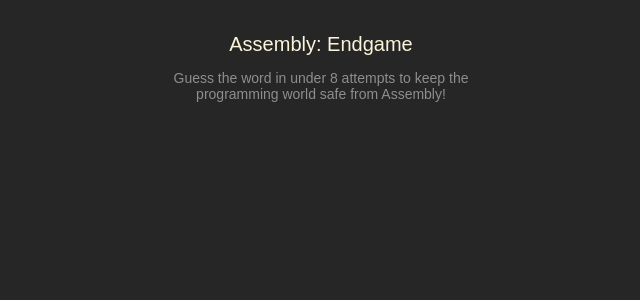
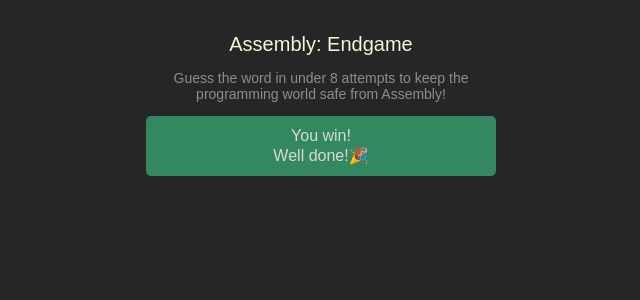
Before and after one commit to kolodziejmateusz/Assembly-Endgame-Word-Guess, a React (Vite) app in the folder Assembly-Endgame-Capstone-Project/: page / in a window 1280 px wide. Shown: the top 300 px of the page, without its empty margins (319-959 px from the left). Built offline with nearby package versions, Linux system fonts and the light colour scheme.

Commit message:
Assembly Endgame - Status Section - my styles

```diff
--- a/Assembly-Endgame-Capstone-Project/src/App.css
+++ b/Assembly-Endgame-Capstone-Project/src/App.css
@@ -28,3 +28,14 @@ header > p {
   max-width: 350px;
   color: #8e8e8e;
 }
+
+.info {
+  display: flex;
+  flex-direction: column;
+  justify-content: space-evenly;
+  align-items: center;
+  background-color: rgb(51, 136, 98);
+  height: 60px;
+  border-radius: 5px;
+  padding: 10px;
+}
--- a/Assembly-Endgame-Capstone-Project/src/App.jsx
+++ b/Assembly-Endgame-Capstone-Project/src/App.jsx
@@ -15,6 +15,10 @@ export default function App() {
           from Assembly!
         </p>
       </header>
+      <div className="info">
+        <span>You win!</span>
+        <span>Well done!🎉</span>
+      </div>
     </main>
   );
 }
```
